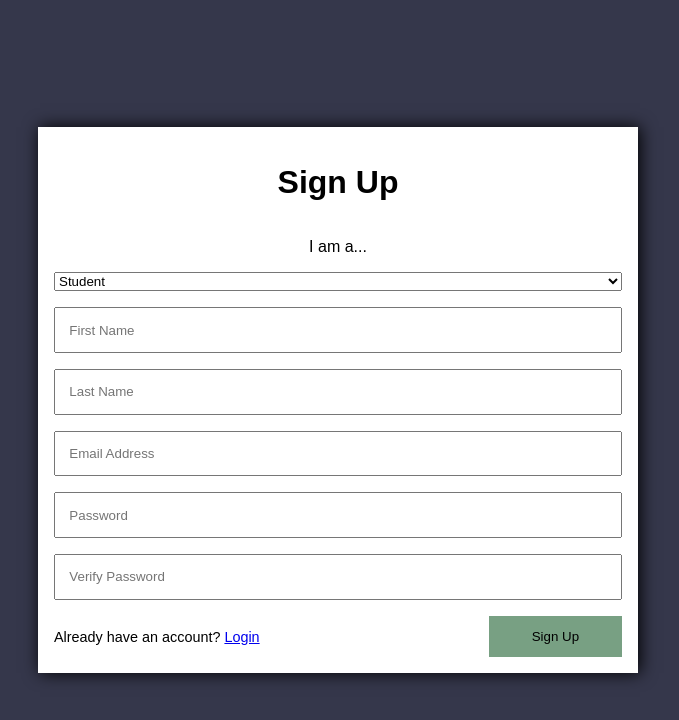
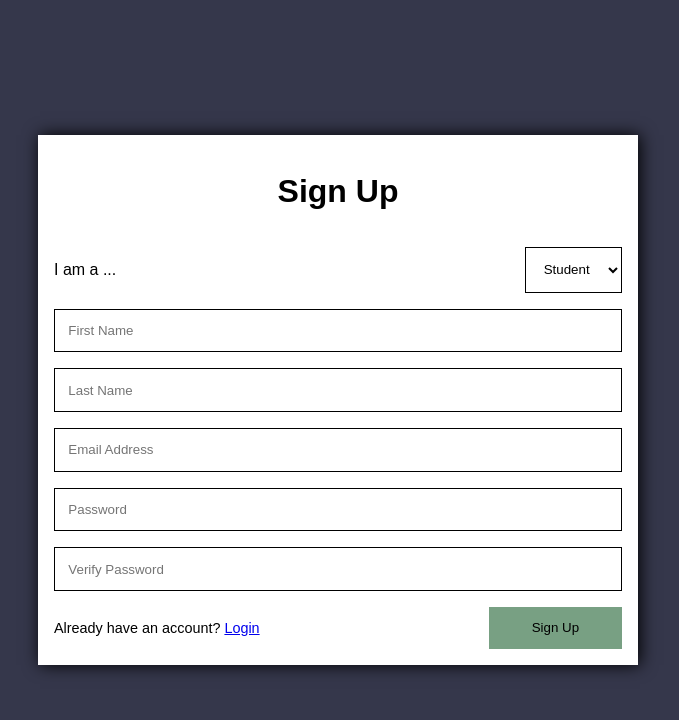
Before and after one commit to 1054009/CSET-160-FinalProject, a Flask app: page /signup/ in a window 1280 px wide. Shown: the top 720 px of the page, without its empty margins (262-941 px from the left). Run offline with Flask 3, Linux system fonts and the light colour scheme.

Commit message:
That dropdown looked horrendous

```diff
--- a/src/static/styles/signup.css
+++ b/src/static/styles/signup.css
@@ -23,6 +23,14 @@ form
 	box-shadow: 0.1em 0 1em black;
 }
 
+#account_type
+{
+	display: flex;
+	align-items: center;
+
+	gap: 1em;
+}
+
 #error
 {
 	color: red;
@@ -35,12 +43,16 @@ form
 	align-items: center;
 }
 
-input
+input, select
 {
 	padding: 1em;
+
+	background-color: white;
+
+	border: 1px solid black;
 }
 
-input:focus
+input:focus, select:focus
 {
 	outline: none;
 }
--- a/src/templates/signup.html
+++ b/src/templates/signup.html
@@ -12,11 +12,15 @@ Awesome Test Website - Sign Up
 <form action="/signup/" method="POST">
 	<h1>Sign Up</h1>
 
-	<label for="">I am a...</label>
-	<select name="account_type" id="">
-		<option value="students">Student</option>
-		<option value="teachers">Teacher</option>
-	</select>
+	<div id="account_type">
+		<p>I am a ...</p>
+
+		<select name="account_type" class="float_right">
+			<option value="students">Student</option>
+			<option value="teachers">Teacher</option>
+		</select>
+	</div>
+
 
 	<input type="text" name="first_name" placeholder="First Name">
 	<input type="text" name="last_name" placeholder="Last Name">
```
